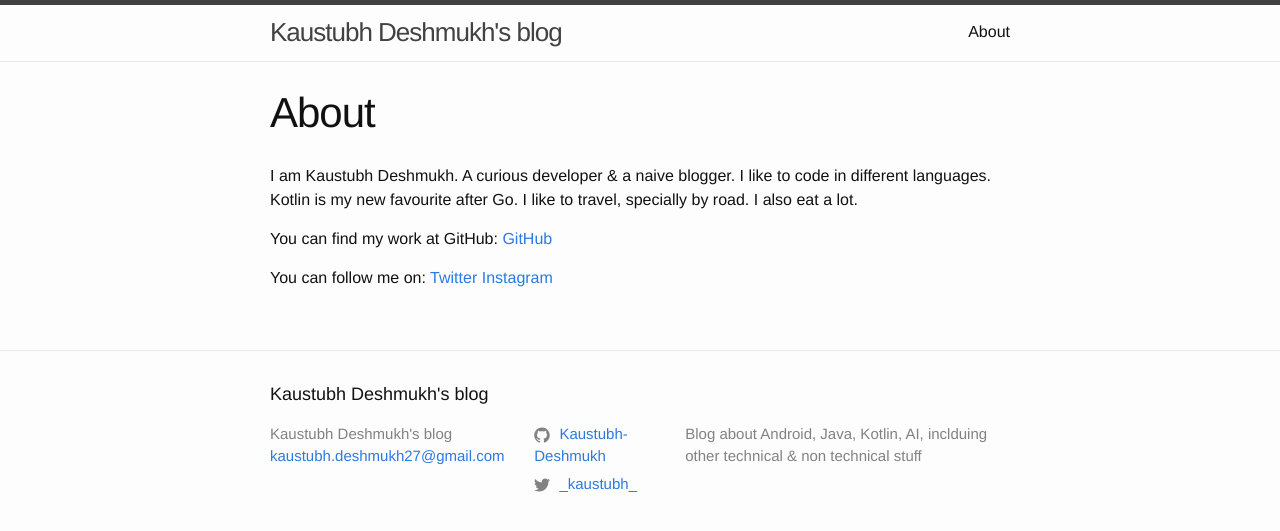
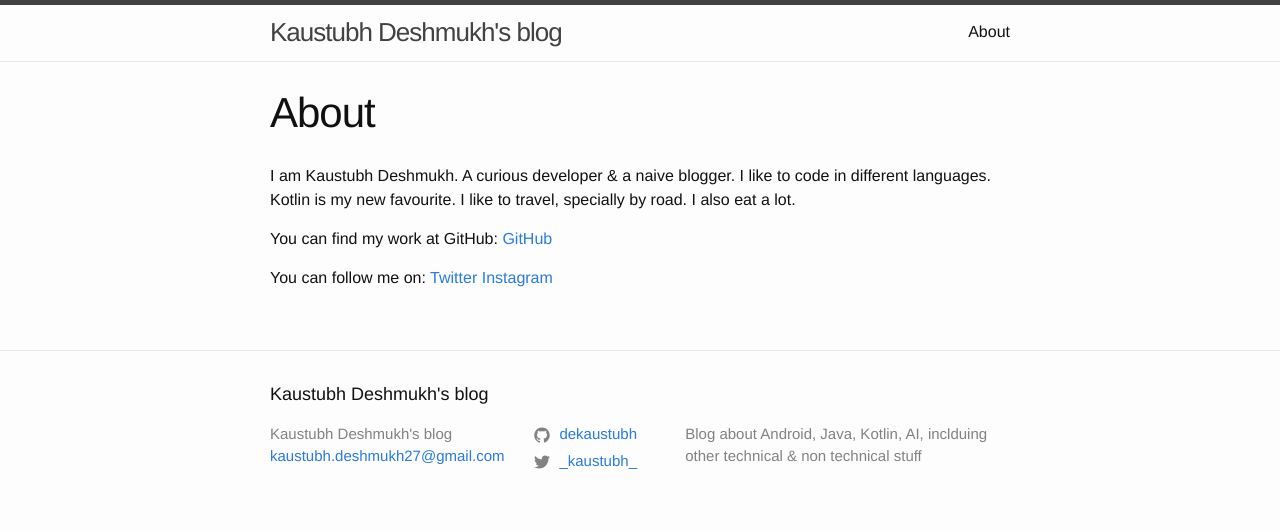
Before and after one commit to Kaustubh-Deshmukh/kaustubhdeshmukh.com, a Jekyll site: the page built from about.md, in a window 1280 px wide. Shown: the top 531 px of the page. Built offline with Jekyll 4.4.1, drawn with Linux system fonts in a browser that asks for light colours.

Commit message:
- Update github user name

```diff
--- a/_config.yml
+++ b/_config.yml
@@ -20,7 +20,7 @@ description: >- # this means to ignore newlines until "baseurl:"
 baseurl: "" # the subpath of your site, e.g. /blog
 url: "" # the base hostname & protocol for your site, e.g. http://example.com
 twitter_username: _kaustubh_
-github_username:  Kaustubh-Deshmukh
+github_username:  dekaustubh
 
 # Build settings
 markdown: kramdown
--- a/about.md
+++ b/about.md
@@ -5,10 +5,10 @@ permalink: /about/
 ---
 
 I am Kaustubh Deshmukh. A curious developer & a naive blogger. I like to code in different languages.
-Kotlin is my new favourite after Go. I like to travel, specially by road. I also eat a lot.
+Kotlin is my new favourite. I like to travel, specially by road. I also eat a lot.
 
 You can find my work at GitHub:
-[GitHub](https://github.com/Kaustubh-Deshmukh)
+[GitHub](https://github.com/dekaustubh)
 
 You can follow me on:
 [Twitter](https://twitter.com/_kaustubh_)
```
